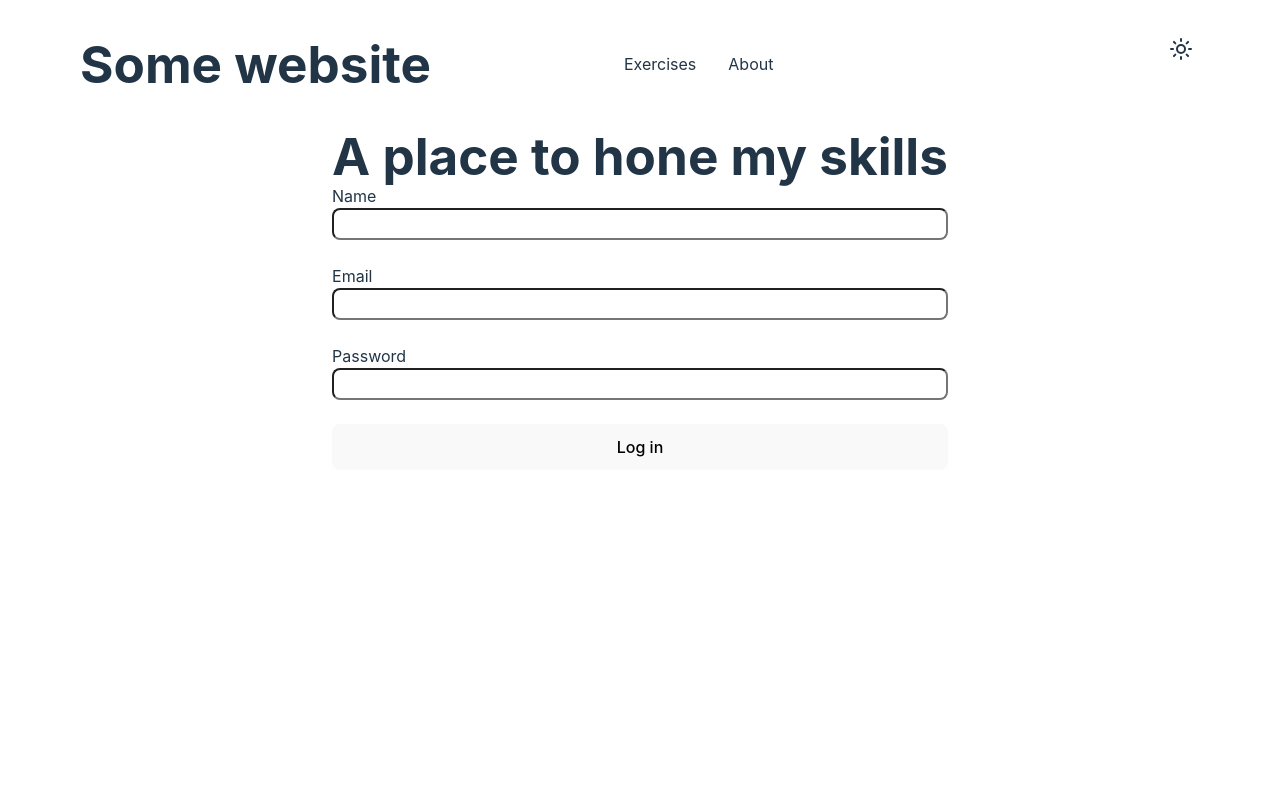
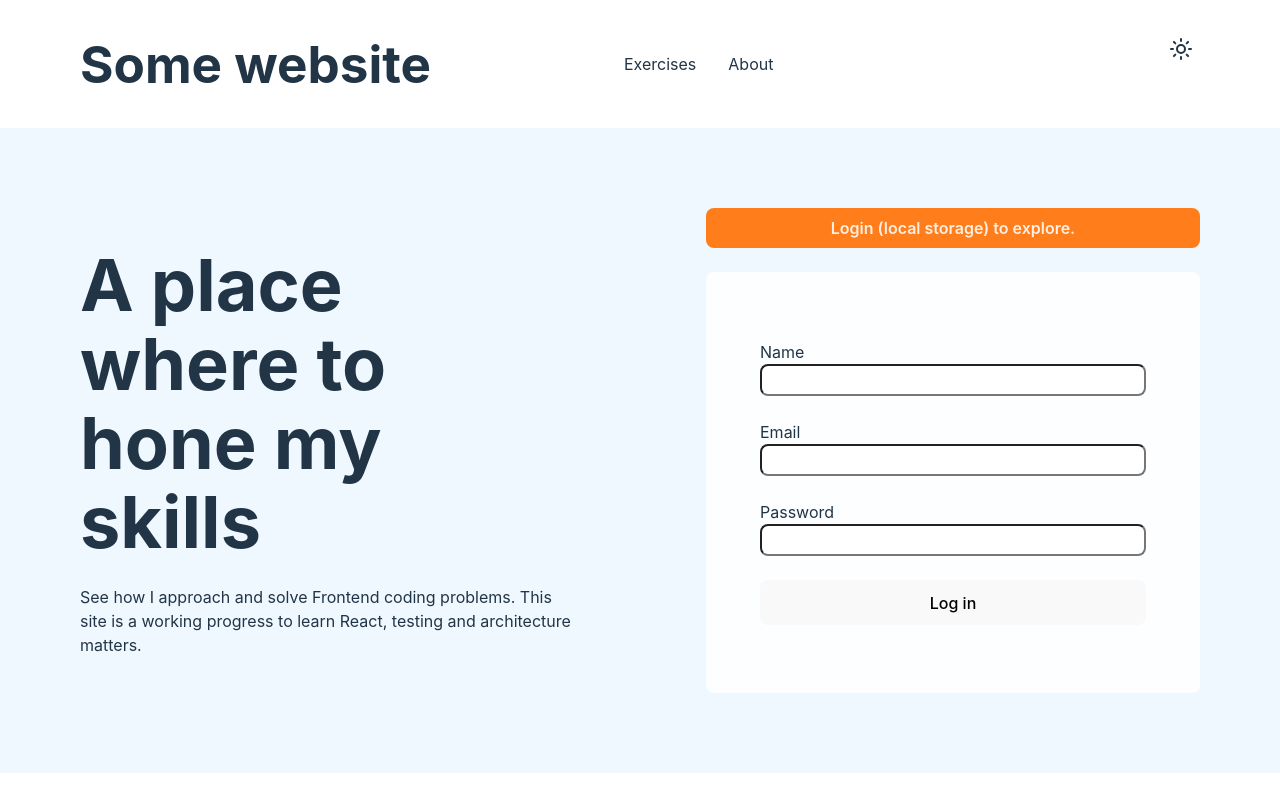
Before and after one commit to meegido/some-website, a React (Vite) app: page /login in a window 1280 px wide. Built offline with nearby package versions, Linux system fonts and the light colour scheme.

Commit message:
landing hero desktop

```diff
--- a/src/pages/landing/landing.jsx
+++ b/src/pages/landing/landing.jsx
@@ -1,12 +1,24 @@
 import LoginForm from './form/login-form';
+import styles from './landing.module.css';
 
 const Landing = () => {
   return (
-    <div>
-      <section>
-        <h1>A place to hone my skills</h1>
+    <div className={styles.landing__wrapper}>
+      <section className={styles.hero}>
+        <h1 className={styles.landing__title}>A place where to hone my skills</h1>
+        <p>
+          See how I approach and solve Frontend coding problems. This site is a working progress to
+          learn React, testing and architecture matters.
+        </p>
       </section>
-      <LoginForm />
+      <section className={styles.form__wrapper}>
+        <aside className={styles.disclaimer}>
+          <p>Login (local storage) to explore.</p>
+        </aside>
+        <article className={styles.form}>
+          <LoginForm />
+        </article>
+      </section>
     </div>
   );
 };
--- a/src/pages/landing/landing.module.css
+++ b/src/pages/landing/landing.module.css
@@ -0,0 +1,48 @@
+.landing__wrapper {
+  background-color: aliceblue;
+  display: flex;
+  padding: 80px var(--container-padding);
+  width: 100%;
+  justify-content: space-between;
+  align-items: center;
+  gap: 132px;
+}
+
+.landing__title {
+  font-size: 72px;
+  line-height: 79px;
+}
+
+.hero {
+  display: flex;
+  flex-direction: column;
+  gap: 24px;
+  flex: 1 1 0;
+}
+
+.form__wrapper {
+  display: flex;
+  flex-direction: column;
+  justify-content: center;
+  gap: 24px;
+  flex: 1 1 0;
+}
+
+.form {
+  background-color: var(--white);
+  padding: 68px 54px;
+  border-radius: 8px;
+}
+
+.disclaimer {
+  display: flex;
+  justify-content: center;
+  background-color: var(--orange);
+  padding: 8px;
+  border-radius: 8px;
+}
+
+.disclaimer p {
+  color: var(--white);
+  font-weight: 600;
+}
```
